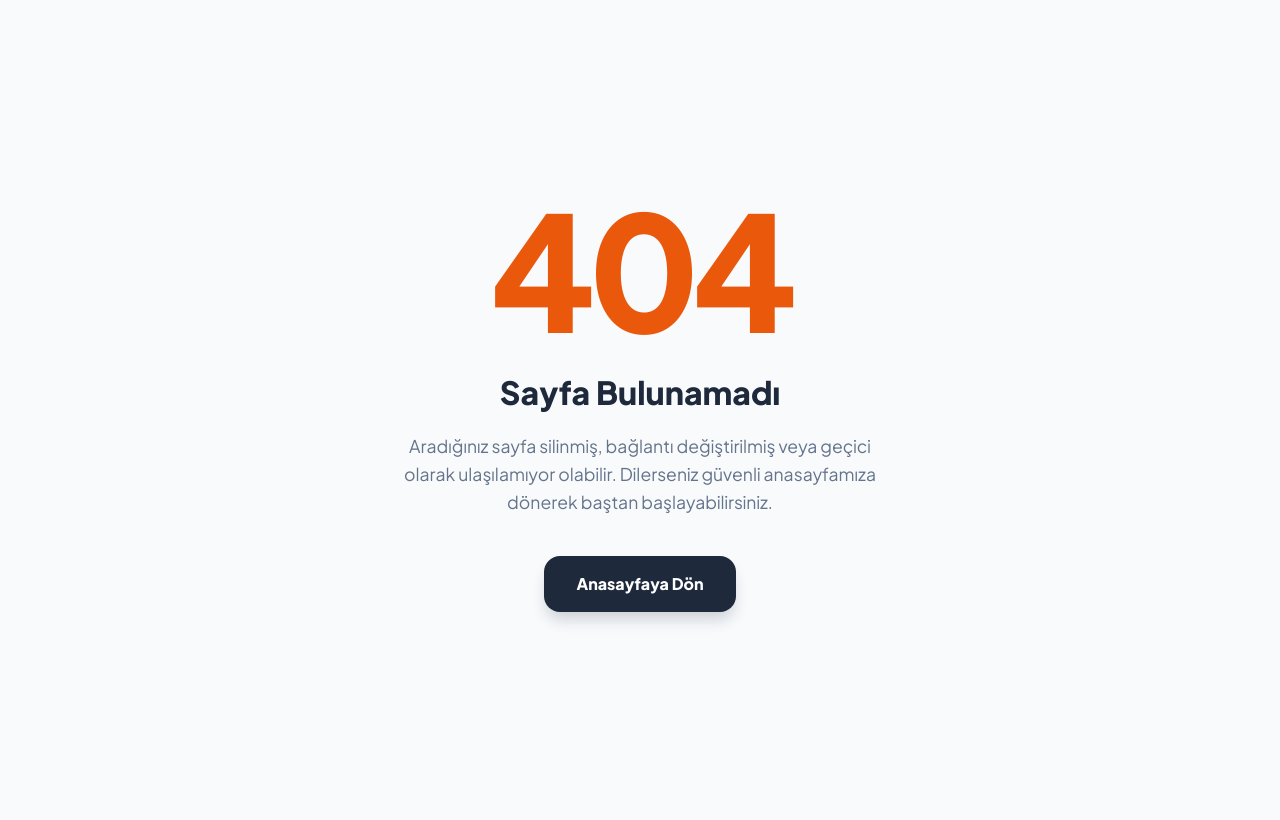
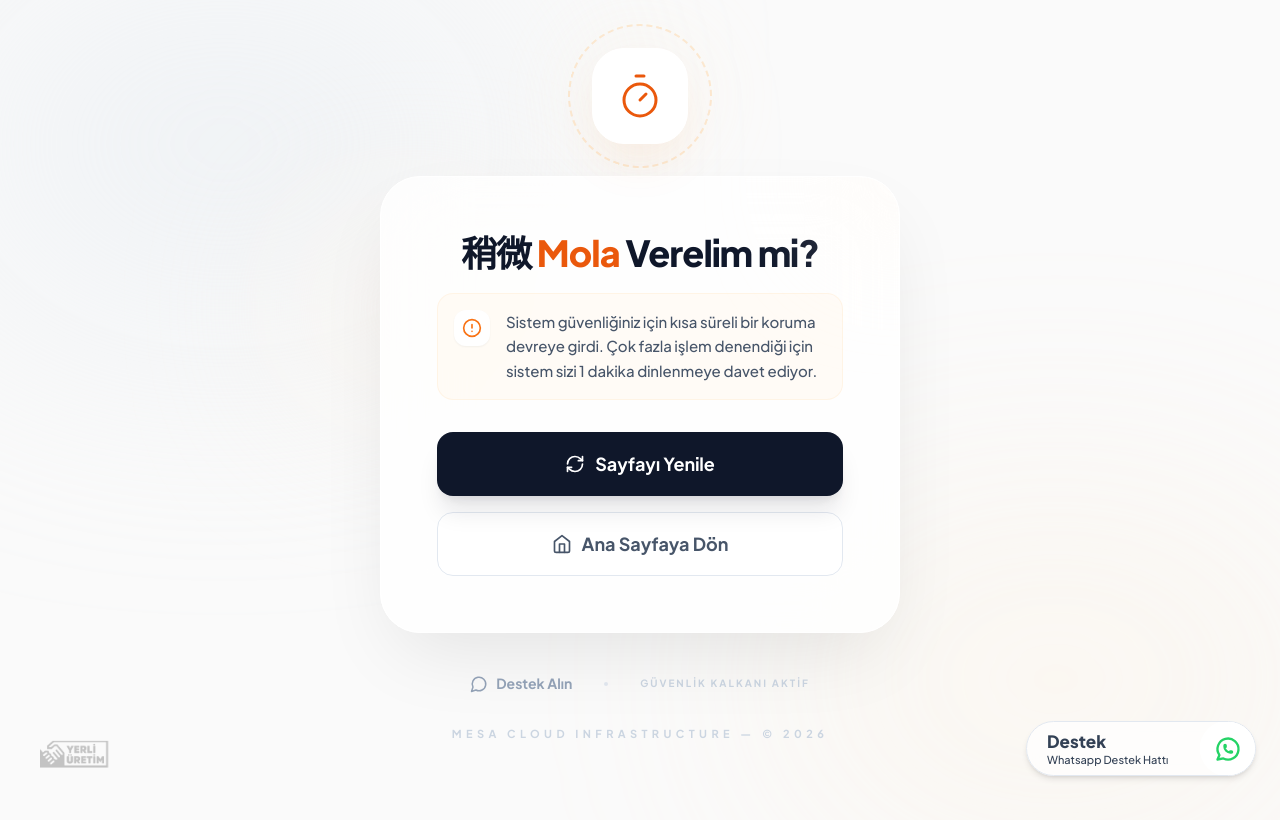
Before and after one commit to ulukaan/qrlamenu-app, a Next.js app: page /rate-limit in a window 1280 px wide. Before the commit this address had no page. Shown: the top 820 px of the page. Built offline with nearby package versions, Linux system fonts and the light colour scheme.

Commit message:
Design: Replaced plain text rate limit message with Ultra Premium / Corporate Rate Limit page and updated middleware for seamless design continuity

```diff
--- /dev/null
+++ b/app/rate-limit/page.tsx
@@ -0,0 +1,119 @@
+"use client";
+import React from "react";
+import { motion } from "framer-motion";
+import { Timer, AlertCircle, RefreshCw, Home, MessageCircle } from "lucide-react";
+import WhatsAppWidget from "@/components/WhatsAppWidget";
+import TrustLogos from "@/components/TrustLogos";
+
+export default function RateLimitPage() {
+    return (
+        <div className="min-h-screen relative overflow-hidden bg-[#fafafa] flex flex-col items-center justify-center py-12 px-4 sm:px-6 lg:px-8 selection:bg-orange-100 selection:text-orange-900">
+
+            {/* Ultra Premium Background Elements (Mesh Gradient) */}
+            <div className="absolute inset-0 z-0">
+                <div className="absolute top-[-5%] left-[-5%] w-[45%] h-[45%] rounded-full bg-slate-200/40 blur-[130px]" />
+                <div className="absolute bottom-[-5%] right-[-5%] w-[45%] h-[45%] rounded-full bg-orange-100/30 blur-[130px] animate-pulse" style={{ animationDelay: '2s' }} />
+                <div className="absolute top-[30%] left-[25%] w-[15%] h-[15%] rounded-full bg-orange-50 blur-[90px]" />
+            </div>
+
+            <motion.div
+                initial={{ opacity: 0, y: 30 }}
+                animate={{ opacity: 1, y: 0 }}
+                transition={{ duration: 0.8, ease: [0.16, 1, 0.3, 1] }}
+                className="w-full max-w-[520px] relative z-10 text-center"
+            >
+                {/* Icon Container */}
+                <div className="relative mb-8 inline-block">
+                    <motion.div
+                        initial={{ scale: 0 }}
+                        animate={{ scale: 1 }}
+                        transition={{
+                            type: "spring",
+                            stiffness: 260,
+                            damping: 20,
+                            delay: 0.2
+                        }}
+                        className="w-24 h-24 bg-white rounded-[32px] shadow-2xl shadow-orange-500/10 flex items-center justify-center border border-white relative z-10"
+                    >
+                        <Timer className="text-orange-600 w-12 h-12" strokeWidth={1.5} />
+                    </motion.div>
+
+                    {/* Ring animations */}
+                    <div className="absolute -inset-4 bg-orange-100/30 rounded-full blur-2xl animate-pulse -z-10" />
+                    <motion.div
+                        animate={{
+                            rotate: 360
+                        }}
+                        transition={{
+                            duration: 10,
+                            repeat: Infinity,
+                            ease: "linear"
+                        }}
+                        className="absolute inset-0 border-2 border-dashed border-orange-200/50 rounded-full -m-6"
+                    />
+                </div>
+
+                {/* Main Content Card with Glassmorphism */}
+                <div className="bg-white/80 backdrop-blur-2xl rounded-[40px] shadow-[0_32px_80px_-20px_rgba(0,0,0,0.1)] border border-white p-10 md:p-14 mb-10 relative overflow-hidden">
+                    {/* Subtle internal decor */}
+                    <div className="absolute top-0 right-0 w-32 h-32 bg-orange-50/50 rounded-full blur-3xl -mr-16 -mt-16" />
+
+                    <h1 className="text-3xl md:text-4xl font-black text-slate-900 tracking-tight mb-5 leading-tight">
+                        稍微 <span className="text-orange-600">Mola</span> Verelim mi?
+                    </h1>
+
+                    <div className="bg-orange-50/50 rounded-2xl p-4 border border-orange-100/50 flex items-start gap-4 mb-8 text-left">
+                        <div className="p-2 bg-white rounded-xl shadow-sm">
+                            <AlertCircle className="text-orange-500 w-5 h-5" />
+                        </div>
+                        <p className="text-[15px] text-slate-600 font-medium leading-relaxed">
+                            Sistem güvenliğiniz için kısa süreli bir koruma devreye girdi. Çok fazla işlem denendiği için sistem sizi 1 dakika dinlenmeye davet ediyor.
+                        </p>
+                    </div>
+
+                    <div className="space-y-4">
+                        <button
+                            onClick={() => window.location.reload()}
+                            className="group w-full h-[64px] flex justify-center items-center rounded-2xl bg-slate-900 text-lg font-bold text-white shadow-xl shadow-slate-900/10 hover:shadow-slate-900/20 hover:-translate-y-0.5 active:translate-y-0.5 active:scale-[0.98] transition-all overflow-hidden relative"
+                        >
+                            <span className="flex items-center gap-2.5 relative z-10">
+                                <RefreshCw size={20} className="group-hover:rotate-180 transition-transform duration-500" />
+                                Sayfayı Yenile
+                            </span>
+                        </button>
+
+                        <a
+                            href="/"
+                            className="w-full h-[64px] flex justify-center items-center rounded-2xl bg-white border border-slate-200 text-lg font-bold text-slate-600 hover:bg-slate-50 hover:border-slate-300 transition-all active:scale-[0.98]"
+                        >
+                            <span className="flex items-center gap-2.5">
+                                <Home size={20} />
+                                Ana Sayfaya Dön
+                            </span>
+                        </a>
+                    </div>
+                </div>
+
+                {/* Secure Trust Badges & Contact */}
+                <div className="flex flex-col items-center space-y-6">
+                    <div className="flex items-center justify-center gap-8 text-[14px] font-bold">
+                        <a href="https://wa.me/905314660550" target="_blank" rel="noopener noreferrer" className="flex items-center gap-2 text-slate-400 hover:text-green-600 transition-all">
+                            <MessageCircle size={18} /> Destek Alın
+                        </a>
+                        <div className="w-1 h-1 rounded-full bg-slate-200" />
+                        <span className="text-slate-300 uppercase tracking-[0.2em] text-[10px]">Güvenlik Kalkanı Aktif</span>
+                    </div>
+                </div>
+            </motion.div>
+
+            <div className="mt-auto py-8 relative z-10">
+                <p className="text-[11px] text-slate-300 font-bold uppercase tracking-[0.4em] text-center">
+                    MESA Cloud Infrastructure — © {new Date().getFullYear()}
+                </p>
+            </div>
+
+            <WhatsAppWidget />
+            <TrustLogos />
+        </div>
+    );
+}
```
Also changed, not shown: middleware.ts (+12 -2 lines).
